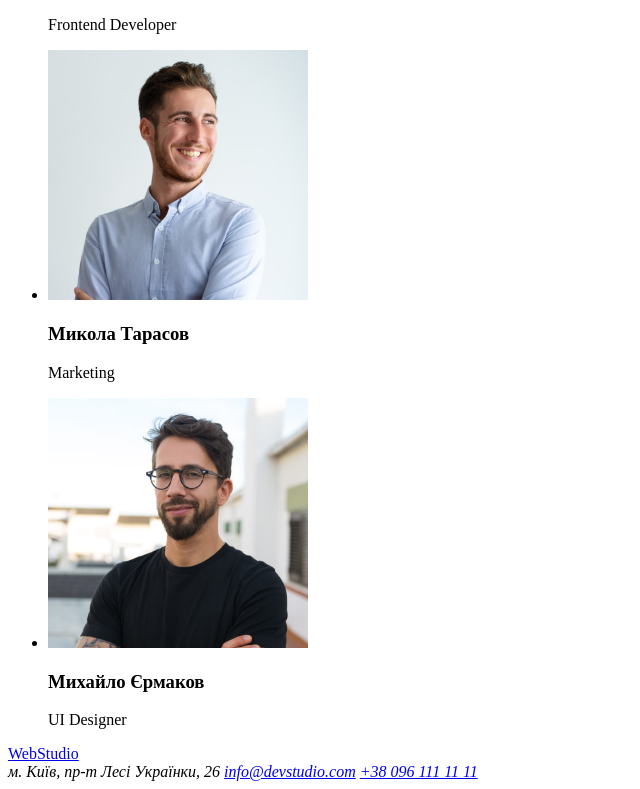
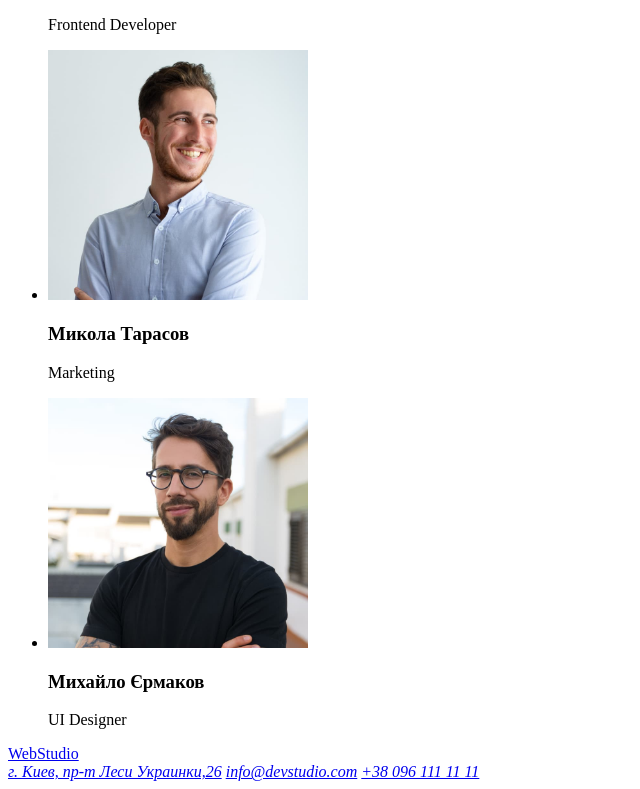
Before and after one commit to Koval2626/goit-markup-hw-01, a plain HTML site: page index.html in a window 1280 px wide. Shown: the part 1650-2439 px from the top of the page, without its empty margins (0-640 px from the left). Drawn offline with Linux system fonts and the light colour scheme.

Commit message:
address link

```diff
--- a/index.html
+++ b/index.html
@@ -80,7 +80,7 @@
  <footer>
 <a href="/">WebStudio</a>
 <address>
-   м. Київ, пр-т Лесі Українки, 26
+  <a href="https://goo.gl/maps/biE6AmLVYoVUKn4D6" target="_blank" rel="noreferrer noopener">г. Киев, пр-т Леси Украинки,26</a>
   <a href="mailto:info@devstudio.com">info@devstudio.com</a>
   <a href="tel:+380961111111">+38 096 111 11 11</a>
 </address>
```
